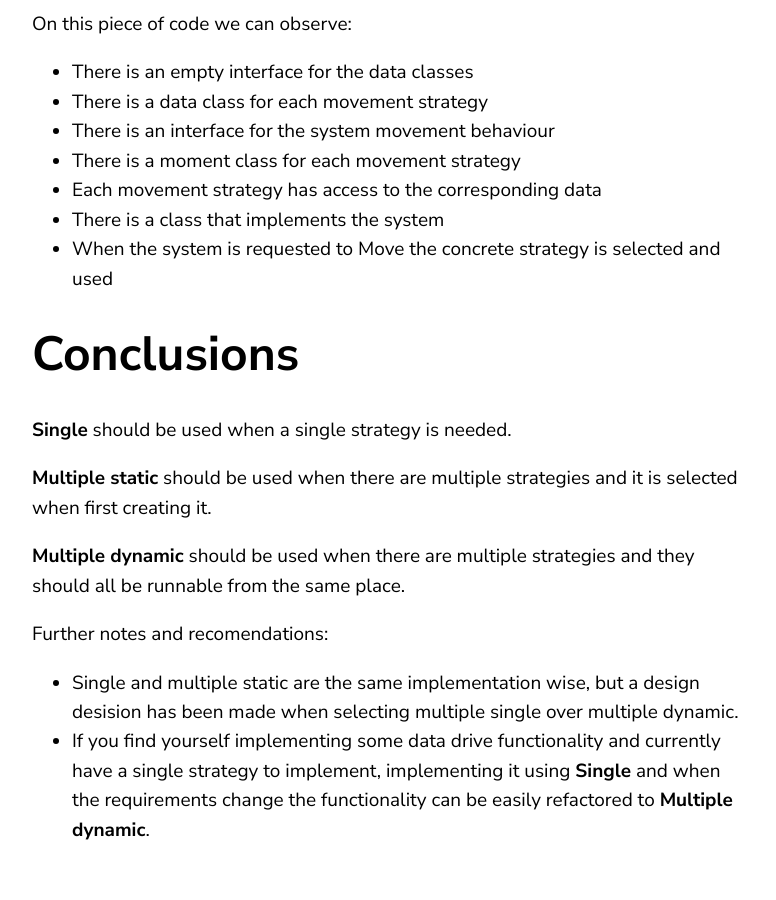
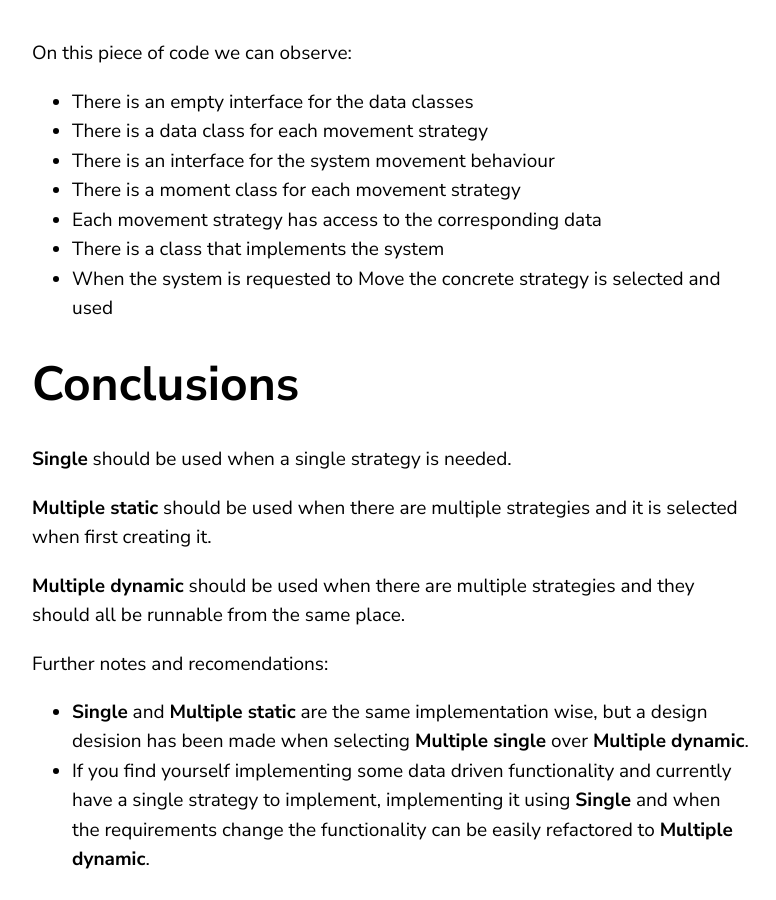
Before and after one commit to PereViader/Game-Developer-Blog, a Jekyll site: the page built from _posts/2021-04-04-Clean data driven systems and content.markdown, in a window 1280 px wide and 900 px high, scrolled down 6794 px. Shown: the whole window, without its empty margins (68-844 px from the left). Built offline with Jekyll 4.4.1, drawn with Linux system fonts in a browser that asks for light colours; nearby versions of some CDN libraries; comment, search, counter and statistics services are not loaded; before the commit the page ends 7664 px from its top, so only the background shows below that; some of the changed text lies outside the part shown.

Commit message:
Further post fixes

```diff
--- a/_posts/2021-04-04-Clean data driven systems and content.markdown
+++ b/_posts/2021-04-04-Clean data driven systems and content.markdown
@@ -232,5 +233,5 @@ On this piece of code we can observe:
 **Multiple dynamic** should be used when there are multiple strategies and they should all be runnable from the same place.
 
 Further notes and recomendations:
-- Single and multiple static are the same implementation wise, but a design desision has been made when selecting multiple single over multiple dynamic.
-- If you find yourself implementing some data drive functionality and currently have a single strategy to implement, implementing it using **Single** and when the requirements change the functionality can be easily refactored to **Multiple dynamic**.
+- **Single** and **Multiple static** are the same implementation wise, but a design desision has been made when selecting **Multiple single** over **Multiple dynamic**.
+- If you find yourself implementing some data driven functionality and currently have a single strategy to implement, implementing it using **Single** and when the requirements change the functionality can be easily refactored to **Multiple dynamic**.
```
Also changed, not shown: other parts of _posts/2021-04-04-Clean data driven systems and content.markdown (+2 -1 lines).
